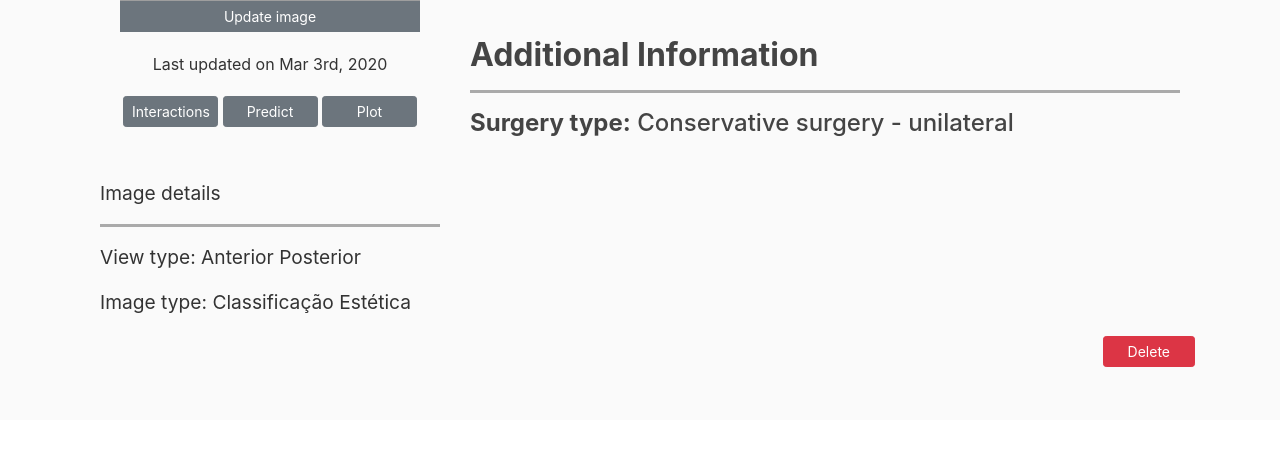
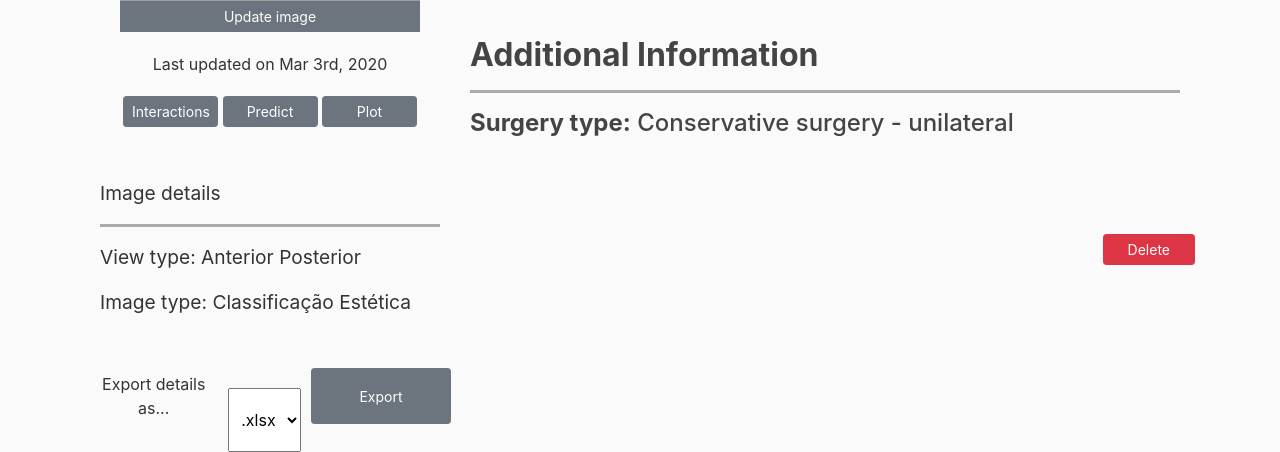
Before and after one commit to safarsaitam/ctm-interships-2020-webbcctcore, a Django app: page /patient/2/ in a window 1280 px wide. Shown: the part 380-832 px from the top of the page. Before the commit the page ends 747 px from the top, so only its background shows below. Run offline with Django 3.2, Linux system fonts and the light colour scheme; a user stored in the database is signed in; data comes from the database, SQL or seed files in the repository; both versions use the stored data as it was after the commit; some libraries are stand-ins or nearby versions; grey boxes are pictures that could not be loaded.

Commit message:
Adding export options

```diff
--- a/docker/bcctapp/templates/bcctapp/patient_detail.html
+++ b/docker/bcctapp/templates/bcctapp/patient_detail.html
@@ -141,6 +141,17 @@
     background-color: #aaaaaa !important;
   }
 
+  .form-check {
+    margin: 5px;
+    margin-top: 20px;
+    margin-right: 20px;
+  }
+
+
+  #export-button {
+    width: 140px;
+  }
+
 
 
   </style>
@@ -181,6 +192,31 @@
                 {% if images_patient.img_type == 1 %} <p>Image type: Classificação Estética</p>{% endif %}
                 {% if images_patient.img_type == 2 %} <p>Image type: Mamografia</p>{% endif %}
               </div>
+
+              <div id = "patients-search" class="row mt-5">
+                <form class="d-md-flex justify-content-between w-100"  method="POST" enctype="multipart/form-data">
+                    {% csrf_token %}
+
+                    <div class="form-group mb-0 flex-grow-1">
+                    <label class = "mt-2">
+                        Export details as...
+                    </label>
+                    </div>
+
+                    <div class="px-1">
+                    <label for="search_type"> </label>
+                    <select class = "h-100 no-outline primary-color px-2" id="search_type">
+                        <option value="identifier">.xlsx</option>
+                        <option value="name">.csv</option>
+                    </select>
+                    </div>
+
+                    <div class="px-1 d-flex justify-content-end">
+                      <input type="submit" value="Export" id="export-button" class="btn btn-secondary btn-sm mt-1 mb-1 action-button">
+                    </div>
+                </form>
+            </div>
+
 
 
             {% elif  images_patient.number == 1 %}
@@ -341,6 +377,8 @@
 
     <h2 class="mt-5"><strong>Additional Information {{patient.content}} </strong></h2>
     <hr color="#aaa">
+    <div class="mb-5">
+
 
     {% if patient.surgery_type %}
                 {% if patient.surgery_type == 1  %} <h4><strong>Surgery type:</strong> Conservative surgery - unilateral </h4> {% endif %}
@@ -354,12 +392,20 @@
                 {% if patient.surgery_type == 9  %} <h4><strong>Surgery type:</strong> Mastectomy with unilateral reconstruction with autologous flap and contralateral symmetrization with reduction</h4>{% endif %}
                 {% if patient.surgery_type == 10 %} <h4><strong>Surgery type:</strong> Mastectomy with unilateral reconstruction with autologous flap and contralateral symmetrisation with implant (augmentation)</h4>{% endif %}
     {% endif %}
-</div>
+
+    </div>
+
+
+    <div class="row d-flex justify-content-end">
+      <a class="btn btn-secondary btn-sm btn-danger px-4 mt-5" id="delete-btn" href="{% url 'patient-delete' patient.id%}">Delete</a>
+    </div>
 </div>
 
-<div class="row d-flex justify-content-end">
-  <a class="btn btn-secondary btn-sm mt-1 mb-1 btn-danger px-4" id="delete-btn" href="{% url 'patient-delete' patient.id%}">Delete</a>
 </div>
+
+
+
+
 
 </div>
 
```
Also changed, not shown: docker/db.sqlite3.
